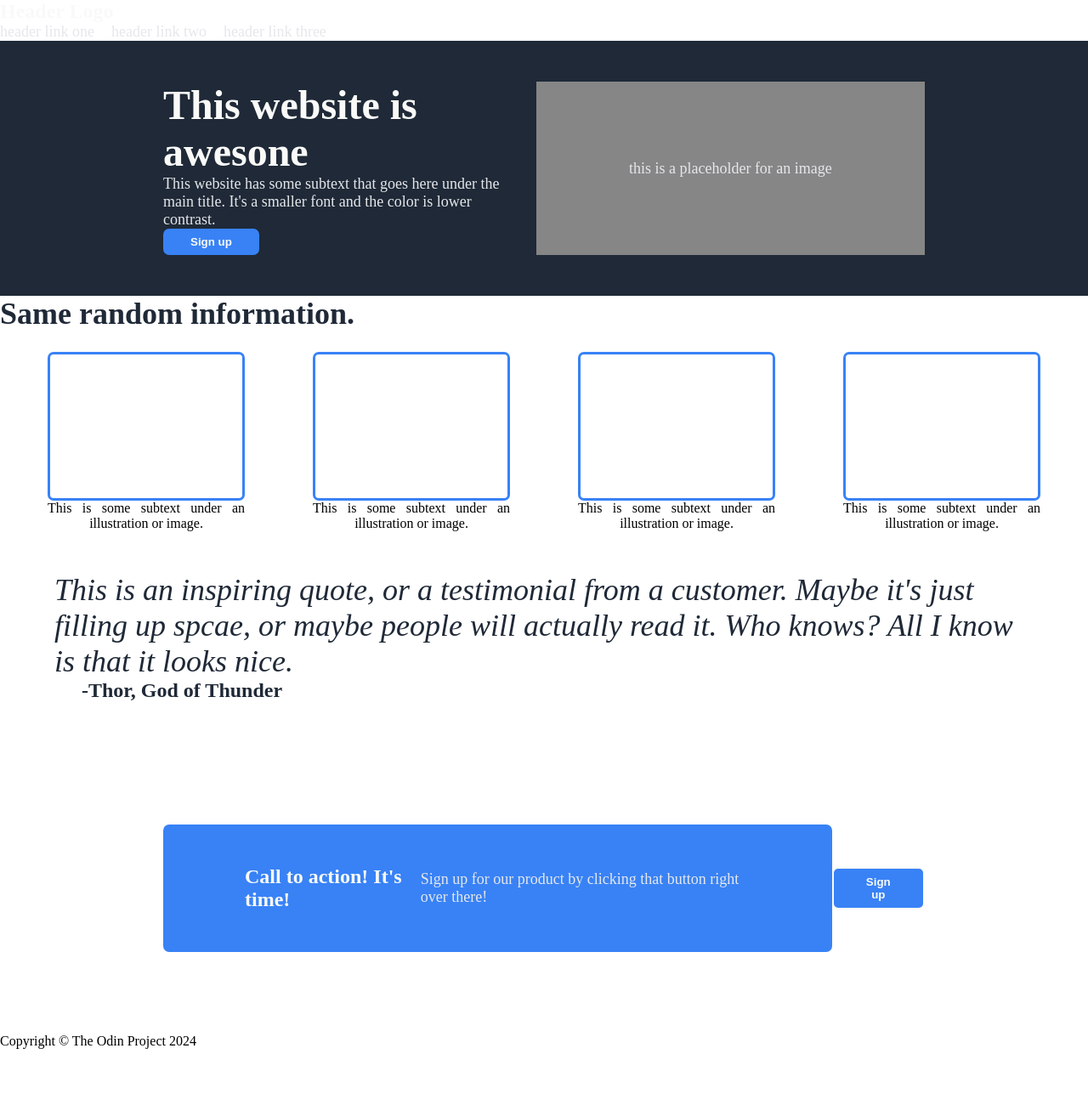
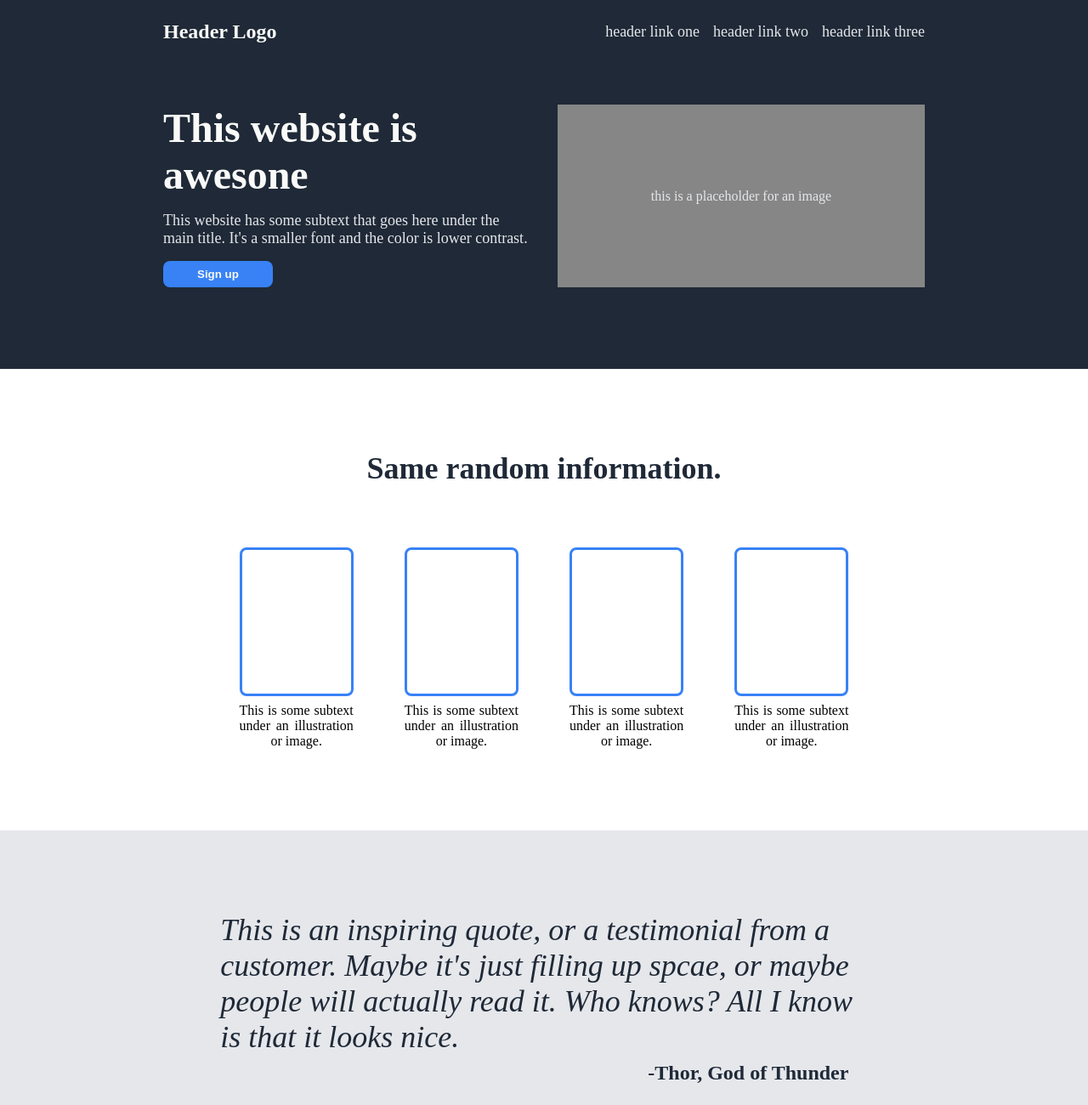
Before and after one commit to gorgyboy-dev/landing-page, a plain HTML site: page index.html in a window 1280 px wide. Shown: the top 1300 px of the page at 85% size. Before the commit the page ends 1234 px from the top, so only its background shows below. Drawn offline with Linux system fonts and the light colour scheme.

Commit message:
Refactor style rules to improve readability

```diff
--- a/style.css
+++ b/style.css
@@ -12,38 +12,28 @@ body {
     display: flex;
     flex-direction: column;
     margin: 0;
-}
-
-ul {
-    display: flex;
-    gap: 20px;
-    list-style: none;
-    margin: 0;
     padding: 0;
 }
 
-a {
-    text-decoration: none;
+
+/* --- COMMON STYLES --- */
+
+
+.hero-section,
+.info-section,
+.quote-section,
+.action-section,
+.footer-section,
+button {
+    display: flex;
+    flex-direction: column;
+    align-items: center;
+    justify-content: center;
+    padding: 96px 15%;
 }
 
-button {
-    background-color: #3882f6;
-    border: 0;
-    border-radius: 7px;
-    font-weight: bold;
-    padding: 8px 32px;
-}
-
-button,
-.action-box {
-    background-color: #3882f6;
-    border: 0;
-    border-radius: 7px;
-}
-
-.header,
-.hero-container,
-.footer {
+.hero-section,
+.footer-section {
     background-color: #1f2937;
 }
 
@@ -51,28 +41,8 @@ button,
 .header-logo,
 .hero-title,
 .action-text,
-.footer {
+.footer-section {
     color: #f9faf8;
-}
-
-.header-logo,
-.quote-author,
-.action-text {
-    font-size: 24px;
-    font-weight: 700;
-}
-
-.hero-title {
-    font-size: 48px;
-    font-weight: 900;
-}
-
-a,
-.hero-text,
-.hero-image,
-.action-subtext {
-    color: #e5e7eb;
-    font-size: 18px;
 }
 
 .info-title,
@@ -81,83 +51,142 @@ a,
     color: #1f2937;
 }
 
-.info-title {
-    font-size: 36px;
-    font-weight: 900;
+button,
+.action-container {
+    background-color: #3882f6;
+    border: 0;
 }
 
-.quote-container {
-    background-color: #e5e7eb;
+button,
+.card-image,
+.action-container {
+    border-radius: 8px;
 }
 
-.quote-text {
-    font-size: 36px;
-    font-weight: 200;
-    font-style: italic;
+.hero-title,
+.info-title {
+    font-weight: 800;
 }
 
-.action-container button {
-    border: 2px solid #f9faf8;
+a,
+.hero-text,
+.hero-image,
+.action-subtext {
+    color: #e5e7eb;
 }
 
-.header {
+a,
+.hero-text {
+    font-size: 18px;
+}
+
+button,
+.header-logo,
+.quote-author,
+.action-text {
+    font-weight: 700;
+}
+
+.header-logo,
+.quote-author,
+.action-text {
+    font-size: 24px;
+}
+
+button {
+    padding: 8px 40px;
+}
+
+
+/* --- HERO SECTION --- */
+
+
+.hero-section {
+    gap: 72px;
+    padding-top: 24px;
+}
+
+/* HEADER CONTAINER */
+
+.header-container {
     display: flex;
     align-items: center;
     justify-content: space-between;
-    padding: 24px 15%;
+    width: 100%;
 }
+
+ul {
+    list-style: none;
+    margin: 0;
+    padding: 0;
+    display: flex;
+    gap: 16px;
+}
+
+a {
+    text-decoration: none;
+}
+
+/* HERO CONTAINER */
 
 .hero-container {
     display: flex;
     align-items: center;
     justify-content: center;
-    flex-basis: 0;
-    gap: 16px;
-    padding: 48px 15%;
+    gap: 32px;
+    width: 100%;
 }
 
-.hero-content {
+.hero-box {
     display: flex;
     flex-direction: column;
-    align-items: start;
+    align-items: flex-start;
+    justify-content: space-between;
     gap: 16px;
+    width: 50%;
+}
+
+.hero-title {
+    font-size: 48px;
 }
 
 .hero-image {
     background-color: #868686;
-    width: 100%;
     align-self: stretch;
     display: flex;
     align-items: center;
     justify-content: center;
+    width: 50%;
 }
 
-.info-container {
-    display: flex;
-    flex-direction: column;
-    align-items: center;
-    justify-content: center;
-    gap: 24px;
-    padding: 48px 15%;
+
+/* --- INFO SECTION --- */
+
+
+.info-section {
+    gap: 72px;
+}
+
+.info-title {
+    font-size: 36px;
 }
 
 .card-container {
     display: flex;
+    align-items: center;
     justify-content: center;
-    gap: 80px;
-    padding: 24px 56px;
+    gap: 60px;
+    padding: 0 10%;
 }
 
-.card {
+.card-box {
     display: flex;
     flex-direction: column;
-    justify-content: center;
     gap: 8px;
 }
 
 .card-image {
     border: 3px solid #3882f6;
-    border-radius: 7px;
     height: 175px;
     width: 100%;
 }
@@ -167,52 +196,56 @@ a,
     text-align-last: center;
 }
 
-.quote-container {
-    display: flex;
-    flex-direction: column;
-    align-items: center;
-    justify-content: center;
+
+/* --- QUOTE SECTION --- */
+
+
+.quote-section {
+    background-color: #e5e7eb;
     gap: 8px;
-    padding: 48px 15%;
 }
 
 .quote-text {
-    padding: 24px 64px 0;
+    font-size: 36px;
+    font-weight: 300;
+    font-style: italic;
+    padding: 0 7.5%;
 }
 
 .quote-author {
     align-self: flex-end;
-    padding: 0 96px 48px;
+    padding-right: 10%;
 }
+
+
+/* --- ACTION SECTION --- */
+
 
 .action-container {
     display: flex;
     align-items: center;
-    justify-content: center;
-    padding: 96px 15%;
+    justify-content: space-around;
+    padding: 48px 0;
+    width: 100%;
 }
 
 .action-box {
-    flex: auto;
-    display: flex;
-    align-items: center;
-    justify-content: space-between;
-    padding: 48px 96px;
-}
-
-.action-text-box {
     display: flex;
     flex-direction: column;
 }
 
 .action-subtext {
-    font-weight: 100;
+    font-weight: 300;
 }
 
-.footer {
-    font-size: 18px;
-    display: flex;
-    align-items: center;
-    justify-content: center;
-    padding: 24px;
+.action-container button {
+    border: 3px solid #f9faf8;
 }
+
+
+/* --- FOOTER SECTION --- */
+
+
+.footer-section {
+    padding: 24px 0;
+}
```
